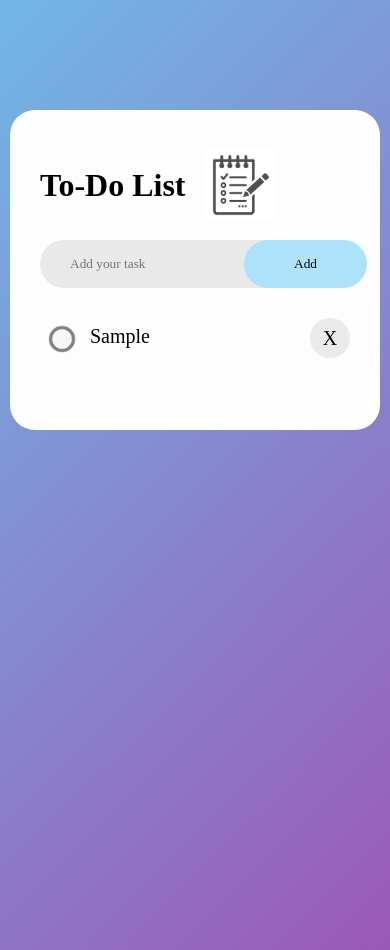
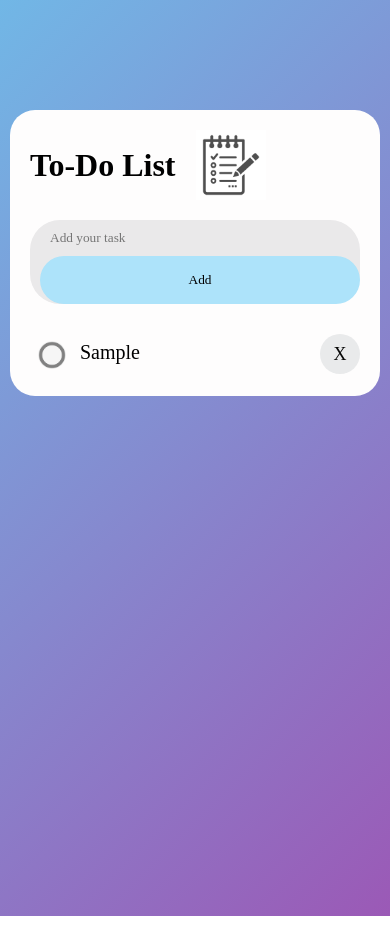
Before and after one commit to Gima31/todoapp, a plain HTML site: page index.html in a window 390 px wide. Both pictures are taken after typing "Sample" into the empty fields and a click on the button "Add". After the commit the page ends 916 px from the top, so only its background shows below. Drawn offline with Linux system fonts and the light colour scheme.

Commit message:
Update style.css

```diff
--- a/style.css
+++ b/style.css
@@ -1,12 +1,12 @@
-*{
+* {
     margin: 0;
     padding: 0;
     box-sizing: border-box;
     font-family: 'poppins', 'sans-serif';
 }
 
-.container{
-    min-height: 100vh;
+.container {
+    min-height: 50vh;
     width: 100%;
     background: linear-gradient(135deg, #71b7e6, #9b59b6);
     display: flex;
@@ -16,7 +16,7 @@
     padding-bottom: 500px;
 }
 
-.todo-app{
+.todo-app {
     width: 100%;
     max-width: 650px;
     background: #fefdfd;
@@ -25,54 +25,59 @@
     border-radius: 25px;
 }
 
-.todo-app h1{
+.todo-app h1 {
     color: #000000;
     display: flex;
     align-items: center;
     margin-bottom: 20px;
 }
 
-.todo-app h1 img{
+.todo-app h1 img {
     width: 70px;
     margin-right: 10px;
     margin-left: 20px;
 }
 
-.row{
+.row {
     display: flex;
-    justify-content: space-between;
+    flex-direction: column; /* Change to a column layout for mobile and tablet */
     align-items: center;
     margin-bottom: 25px;
     background: #eae9ea;
     padding-left: 20px;
     border-radius: 30px;
+}
 
-}
-input{
+input {
     flex: 1;
     border: none;
     outline: none;
     background: transparent;
     padding: 10px;
     font-weight: 12px;
+    width: 100%; /* Take up full width on mobile and tablet */
 }
-button{
+
+button {
     border: none;
     outline: none;
     padding: 16px 50px;
     border-radius: 30px;
     background-color: #ade3fa;
     cursor: pointer;
+    width: 100%; /* Take up full width on mobile and tablet */
 }
-ul li{
+
+ul li {
     list-style: none;
     font-size: 20px;
     padding: 12px 8px 12px 50px;
     user-select: none;
+    position: relative;
+    width: 100%; /* Take up full width on mobile and tablet */
+}
 
-    position: relative;
-}
-ul li::before{
+ul li::before {
     content: '';
     position: absolute;
     height: 28px;
@@ -83,13 +88,14 @@ ul li::before{
     background-position: center;
     top: 12px;
     left: 8px;
+}
 
-}
-ul li.checked{
+ul li.checked {
     text-decoration: line-through;
     color: #555;
 }
-ul li.checked::before{
+
+ul li.checked::before {
     content: '';
     position: absolute;
     height: 28px;
@@ -102,7 +108,7 @@ ul li.checked::before{
     left: 8px;
 }
 
-ul li span{
+ul li span {
     position: absolute;
     right: 0;
     width: 40px;
@@ -118,32 +124,21 @@ ul li span{
     display: flex;
 }
 
-ul li span:hover{
-    background-color: #9bd4f9;}
+ul li span:hover {
+    background-color: #9bd4f9;
+}
 
-/* Base Styles */
+/* Media Queries for Tablet and Mobile Views */
+@media screen and (max-width: 768px) {
+    .todo-app {
+        padding: 20px; /* Adjust padding for smaller screens */
+    }
 
-/* Your existing styles for body, main, #addBtn, .note, .tool, etc. */
+    .row {
+        padding-left: 10px; /* Adjust padding for smaller screens */
+    }
 
-/* Media Queries for Responsiveness */
-
-/* Small screens (e.g., mobile phones) */
-@media (max-width: 768px) {
-    #main {
-        justify-content: flex-start; /* Adjust alignment for small screens */
-    }
-    .note {
-        width: 100%; /* Make notes occupy full width on small screens */
-        margin: 10px 0; /* Add some vertical spacing */
+    ul li span {
+        font-size: 18px; /* Adjust font size for smaller screens */
     }
 }
-
-/* Medium screens (e.g., tablets) */
-@media (min-width: 769px) and (max-width: 1024px) {
-    /* Adjust styles as needed for medium-sized screens */
-}
-
-/* Large screens (e.g., desktops) */
-@media (min-width: 1025px) {
-    /* Adjust styles as needed for large screens */
-}
```
